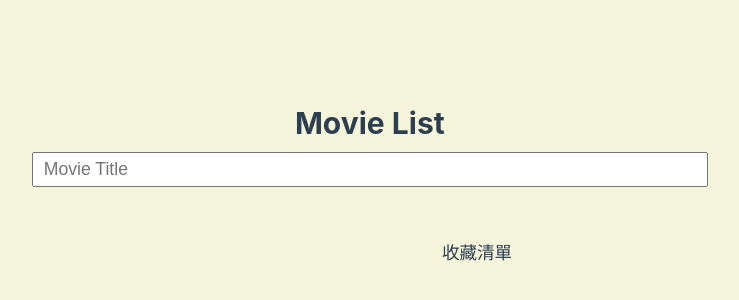
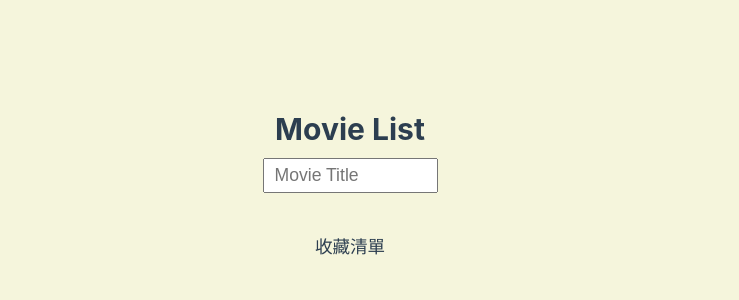
Before and after one commit to tzuchiyu/111test, a Vue app: page / in a window 1280 px wide. Shown: the part 210-510 px from the top of the page, without its empty margins (155-894 px from the left). Built offline with nearby package versions, Linux system fonts and the light colour scheme.

Commit message:
edit css

```diff
--- a/src/pages/MovieList.vue
+++ b/src/pages/MovieList.vue
@@ -142,7 +142,7 @@ getStorage();
           </h3>
         </div>
         <div v-else>
-          <h3>收藏清單</h3>
+          <h3 style="margin-top:-50px">收藏清單</h3>
           <br />
           <div
             v-for="item in storage"
@@ -173,14 +173,11 @@ getStorage();
 </template>
 
 <style>
-.container {
-  width: 1200px;
-}
+/* .container { */
+  /* width: 1200px; */
+/* } */
 .title {
   text-align: center;
-  position: fixed;
-  width: 77%;
-  z-index: 10;
   background-color: beige;
   padding: 10px;
 }
@@ -196,22 +193,22 @@ getStorage();
 .main {
   display: flex;
   justify-content: center;
-  margin-top: 150px;
+  margin-top: 80px;
 }
 .movie {
+  width:100%;
   background-color: white;
   display: flex;
   justify-content: center;
-  width: 60%;
-  gap: 100px;
+  gap: 80px;
 }
 .poster {
   width: 30%;
   top: -40px;
-  left: 50px;
+  left: 30px;
 }
 .poster > img {
-  width: 180px;
+  width: 150px;
   box-shadow: 5px 15px 15px gray;
 }
 .content {
```
Also changed, not shown: 1 other file (tests, documents, lock files or other folders).
